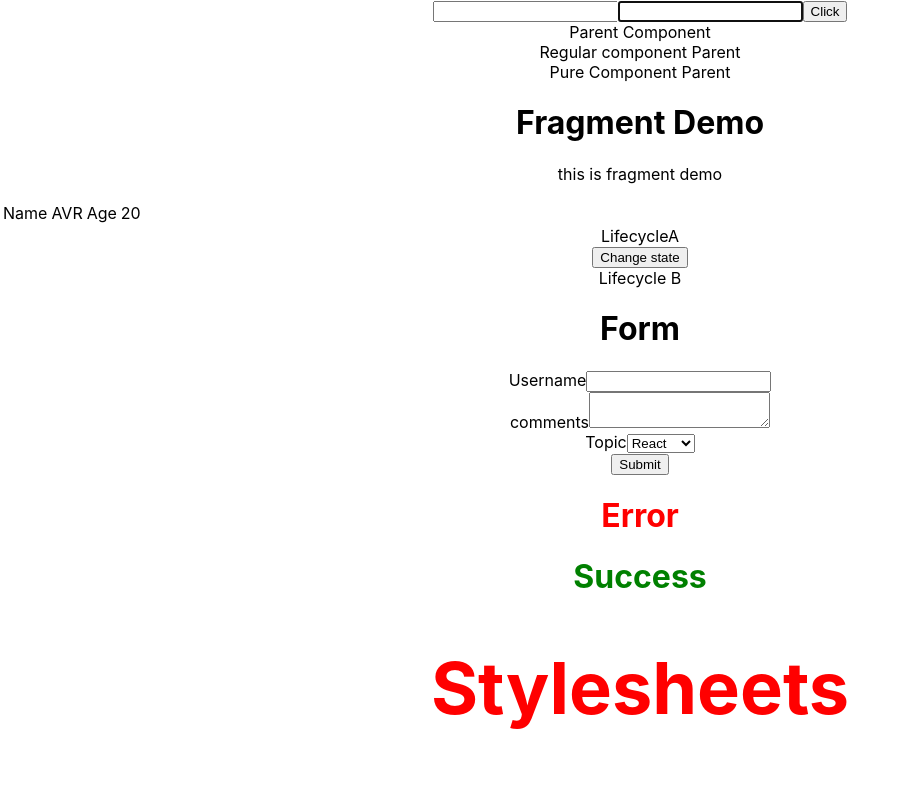
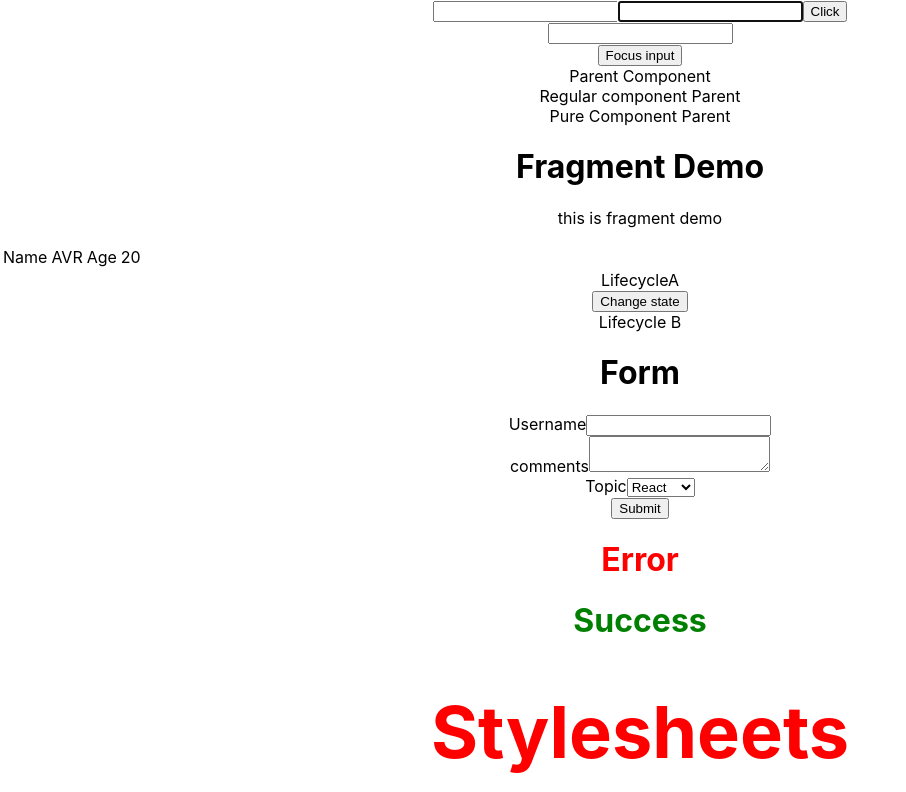
Before and after one commit to Vaishnavireddiee01/react-learn, a React (Create React App) app: page / in a window 1280 px wide. Shown: the top 792 px of the page, without its empty margins (0-906 px from the left). Built offline with nearby package versions, Linux system fonts and the light colour scheme.

Commit message:
refs with class components

```diff
--- a/src/App.js
+++ b/src/App.js
@@ -23,12 +23,16 @@
 import Table from './Component/Table'
 import ParentComp from './Component/ParentComp';
 import RefsDemo from './Component/RefsDemo';
+import FocusInput from './Component/FocusInput'
 class App extends Component {
   render() {
     return(
       <div className="App">
+
         {/*using refs*/}
         <RefsDemo/>
+        {/*using refs with class components*/}
+        <FocusInput/>
         {/*working on pure components*/}
         <ParentComp />
 
--- /dev/null
+++ b/src/Component/FocusInput.js
@@ -0,0 +1,25 @@
+import React, { Component } from 'react'
+import Input from './Input'
+class FocusInput extends Component {
+
+    constructor(props){
+        super(props)
+        this.componentRef=React.createRef()
+    }
+
+    clickHandler=() => {
+        this.componentRef.current.focusInput()
+    }
+  render() {
+    return (
+      <div>
+        <Input />
+        <button onClick={this.clickHandler}>Focus input</button>
+
+
+      </div>
+    )
+  }
+}
+
+export default FocusInput
--- /dev/null
+++ b/src/Component/Input.js
@@ -0,0 +1,22 @@
+import React, { Component } from 'react'
+
+class Input extends Component {
+    constructor(props){
+        super(props)
+        this.inputRef=React.createRef()
+
+    }
+
+    focusInput() {
+        this.inputRef.current.focus()
+    }
+  render() {
+    return (
+      <div>
+        <input type="text" ref={this.inputRef} />
+      </div>
+    )
+  }
+}
+
+export default Input
```
